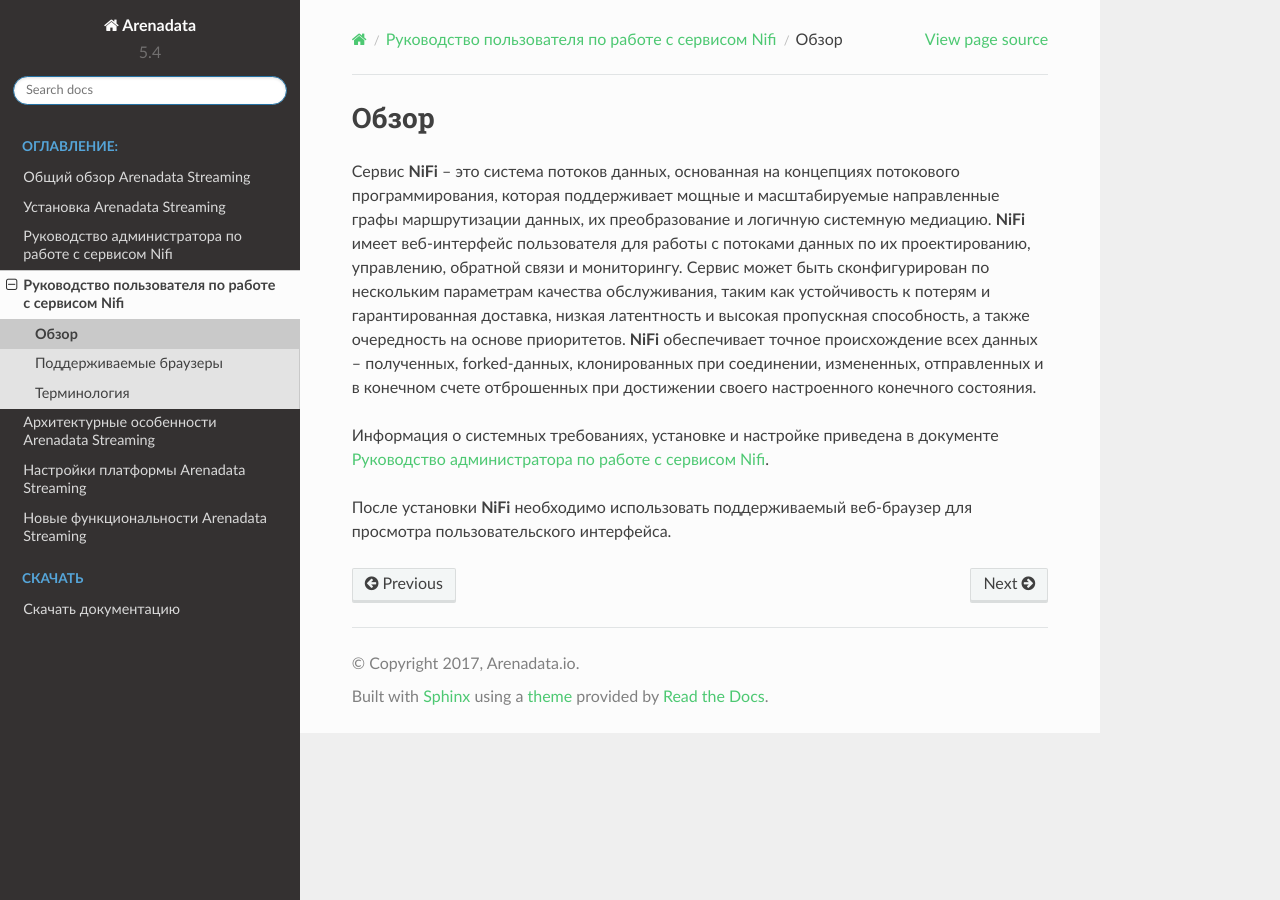
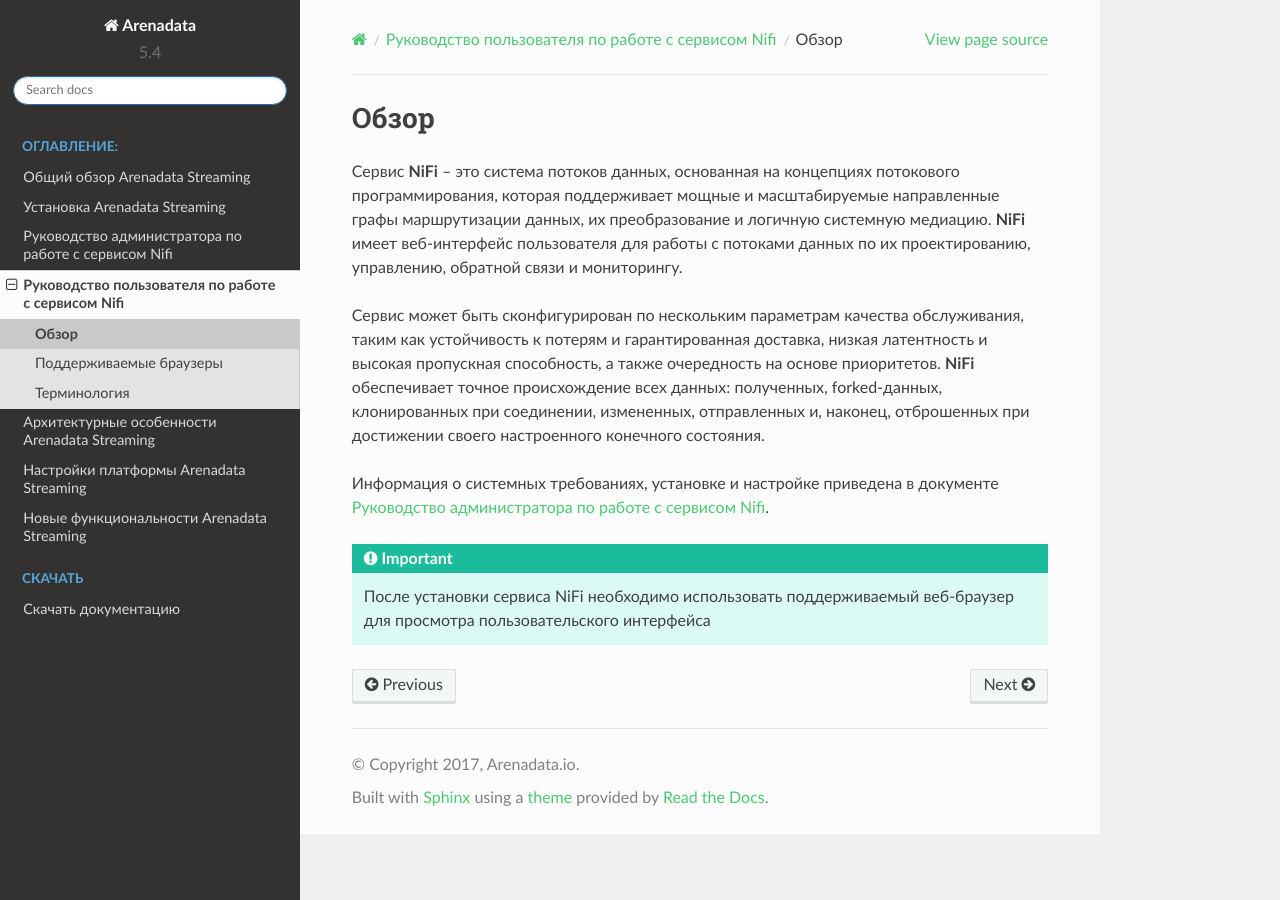
Before and after one commit to arenadata/docs_ads, a Sphinx documentation site: the page built from source/UserNIFI/Intro.rst, in a window 1280 px wide. Built offline with Sphinx 7.4.7 and the Read the Docs theme 2.0.0, drawn with Linux system fonts in a browser that asks for light colours; pages that are not in the unit, such as notebooks, are missing from menus.

Commit message:
Update Intro.rst

```diff
--- a/source/UserNIFI/Intro.rst
+++ b/source/UserNIFI/Intro.rst
@@ -1,8 +1,10 @@
 Обзор
 =======
 
-Сервис **NiFi** -- это система потоков данных, основанная на концепциях потокового программирования, которая поддерживает мощные и масштабируемые направленные графы маршрутизации данных, их преобразование и логичную системную медиацию. **NiFi** имеет веб-интерфейс пользователя для работы с потоками данных по их проектированию, управлению, обратной связи и мониторингу. Сервис может быть сконфигурирован по нескольким параметрам качества обслуживания, таким как устойчивость к потерям и гарантированная доставка, низкая латентность и высокая пропускная способность, а также очередность на основе приоритетов. **NiFi** обеспечивает точное происхождение всех данных -- полученных, forked-данных, клонированных при соединении, измененных, отправленных и в конечном счете отброшенных при достижении своего настроенного конечного состояния.
+Сервис **NiFi** -- это система потоков данных, основанная на концепциях потокового программирования, которая поддерживает мощные и масштабируемые направленные графы маршрутизации данных, их преобразование и логичную системную медиацию. **NiFi** имеет веб-интерфейс пользователя для работы с потоками данных по их проектированию, управлению, обратной связи и мониторингу.
+
+Сервис может быть сконфигурирован по нескольким параметрам качества обслуживания, таким как устойчивость к потерям и гарантированная доставка, низкая латентность и высокая пропускная способность, а также очередность на основе приоритетов. **NiFi** обеспечивает точное происхождение всех данных: полученных, forked-данных, клонированных при соединении, измененных, отправленных и, наконец, отброшенных при достижении своего настроенного конечного состояния.
 
 Информация о системных требованиях, установке и настройке приведена в документе `Руководство администратора по работе с сервисом Nifi <https://docs.arenadata.io/ads/AdminNIFI/index.html>`_.
 
-После установки **NiFi** необходимо использовать поддерживаемый веб-браузер для просмотра пользовательского интерфейса.
+.. important:: После установки сервиса NiFi необходимо использовать поддерживаемый веб-браузер для просмотра пользовательского интерфейса
```
